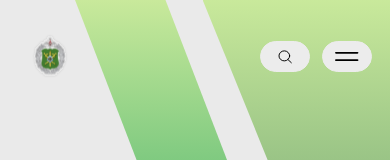
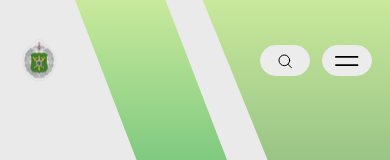
Before and after one commit to jestyrn-del/Hospital-website, a React (Vite) app: page /#/ in a window 390 px wide. Before the commit this address led to /#/. Shown: the top 160 px of the page. Built offline with nearby package versions, Linux system fonts and the light colour scheme.

Commit message:
Header: changed logo margin

```diff
--- a/src/components/Header/Header.css
+++ b/src/components/Header/Header.css
@@ -16,6 +16,7 @@
 
 .header-logo {
     height: 90%;
+    margin-left: -1.4vw;
     display: flex;
     align-items: center;
 }
@@ -72,8 +73,12 @@
         top: 3.2vh;
     }
 
+    .header-logo {
+        margin-left: -2.8vw;
+    }
+
     .header-logo img {
-        height: 7vh;
+        height: 8vh;
         width: 16vw;
     }
 
```
